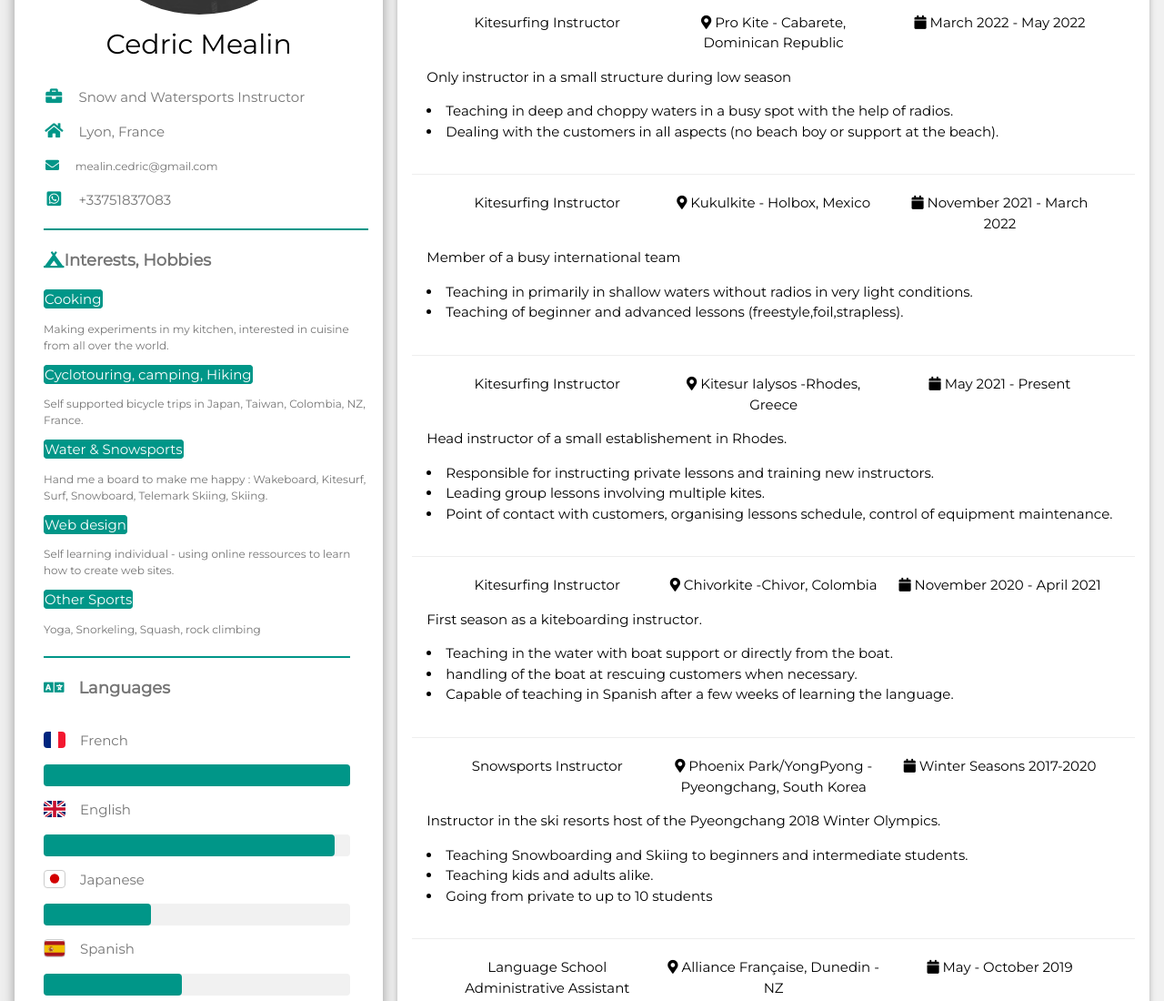
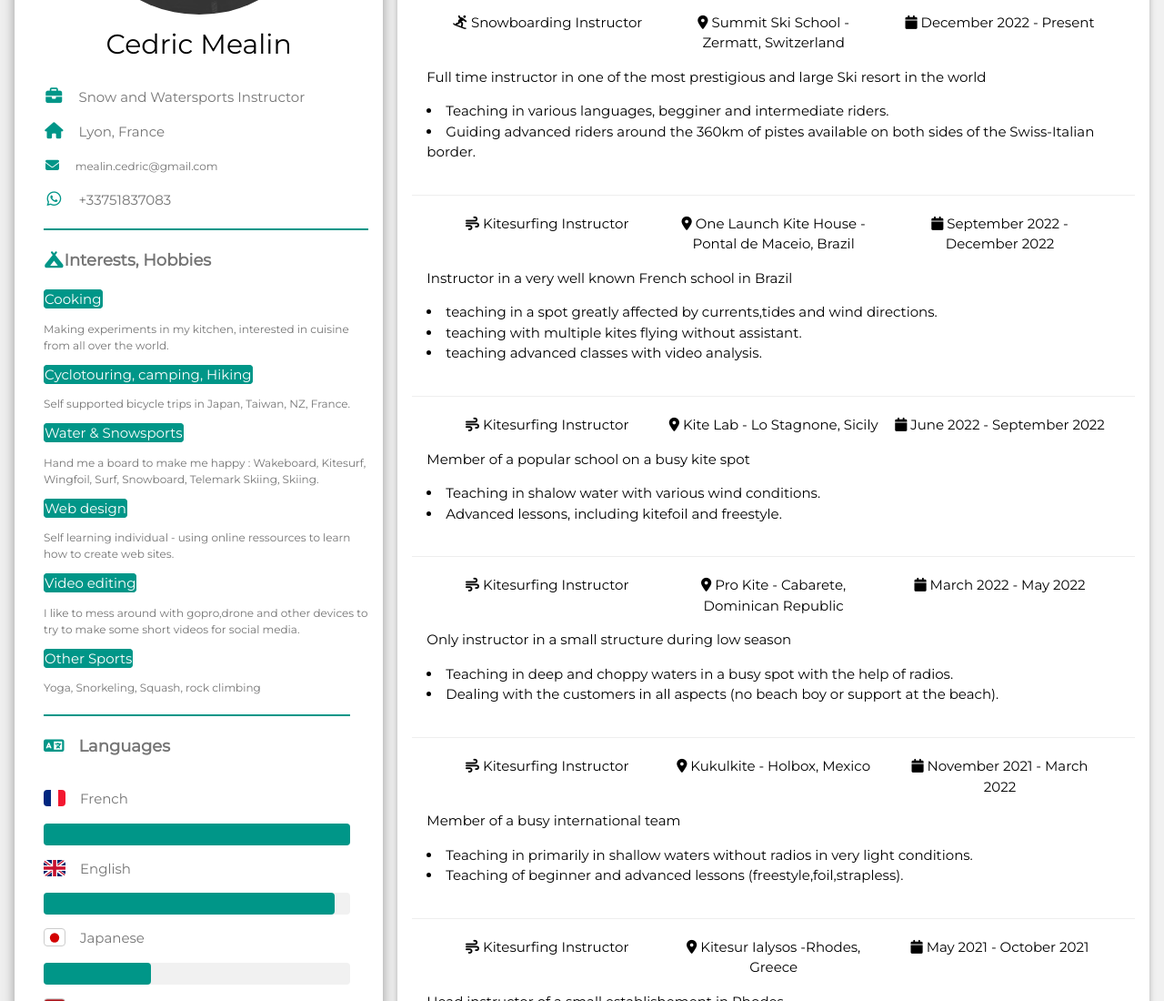
Before and after one commit to cedoinukoro/CV-Cedric-css, a plain HTML site: page index.html in a window 1280 px wide. Shown: the part 300-1400 px from the top of the page at 91% size. Drawn offline with nearby package versions, Linux system fonts and the light colour scheme.

Commit message:
Update index.html

```diff
--- a/index.html
+++ b/index.html
@@ -5,7 +5,8 @@
 <meta name="viewport" content="width=device-width, initial-scale=1">
 <link rel="stylesheet" href="https://www.w3schools.com/w3css/4/w3.css">
 <link rel='stylesheet' href='https://fonts.googleapis.com/css?family=Montserrat|Roboto'>
-<link rel="stylesheet" href="https://pro.fontawesome.com/releases/v5.10.0/css/all.css">
+<!--<link rel="stylesheet" href="https://pro.fontawesome.com/releases/v5.10.0/css/all.css">/-->
+<link rel="stylesheet" href="https://cdnjs.cloudflare.com/ajax/libs/font-awesome/6.2.1/css/all.min.css" integrity="sha512-MV7K8+y+gLIBoVD59lQIYicR65iaqukzvf/nwasF0nqhPay5w/9lJmVM2hMDcnK1OnMGCdVK+iQrJ7lzPJQd1w==" crossorigin="anonymous" referrerpolicy="no-referrer" />
 <link rel="stylesheet" href="https://cdnjs.cloudflare.com/ajax/libs/flag-icon-css/3.3.0/css/flag-icon.min.css">
 <style>
 html,body,h1,h2,h3,h4,h5,h6 {font-family: "Montserrat", "Roboto", "sans-serif"}
@@ -40,7 +41,7 @@ html,body,h1,h2,h3,h4,h5,h6 {font-family: "Montserrat", "Roboto", "sans-serif"}
           <p><i class="fa fa-briefcase fa-fw w3-margin-right w3-large w3-text-teal"></i>Snow and Watersports Instructor</p>
           <p><i class="fa fa-home fa-fw w3-margin-right w3-large w3-text-teal"></i>Lyon, France</p>
           <p><i class="fa fa-envelope fa-fw w3-margin-right w3-medium w3-text-teal"></i><span class="w3-small">mealin.cedric@gmail.com</span></p>
-          <p><i class="fab fa-whatsapp-square fa-fw w3-margin-right w3-large w3-text-teal"></i>+33751837083</p>
+          <p><i class="fab fa-whatsapp fa-fw w3-margin-right w3-large w3-text-teal"></i>+33751837083</p>
           <!--<p><i class="fab fa-line fa-fw w3-margin-right w3-large w3-text-teal"></i>Cousto38</p>  -->
 
            <!-- <hr>
@@ -76,15 +77,19 @@ html,body,h1,h2,h3,h4,h5,h6 {font-family: "Montserrat", "Roboto", "sans-serif"}
           </div>
           <div class="">
             <span class=" w3-round w3-border w3-border-teal w3-topleft w3-teal w3-medium">Cyclotouring, camping, Hiking</span>
-            <p class="w3-small">Self supported bicycle trips in Japan, Taiwan, Colombia, NZ, France. </p>
+            <p class="w3-small">Self supported bicycle trips in Japan, Taiwan, NZ, France. </p>
           </div>
           <div class="">
             <span class=" w3-round w3-border w3-border-teal w3-topleft w3-teal w3-medium">Water & Snowsports</span>
-            <p class="w3-small">Hand me a board to make me happy : Wakeboard, Kitesurf, Surf, Snowboard, Telemark Skiing, Skiing.</p>
+            <p class="w3-small">Hand me a board to make me happy : Wakeboard, Kitesurf, Wingfoil, Surf, Snowboard, Telemark Skiing, Skiing.</p>
           </div>
           <div class="">
             <span class=" w3-round w3-border w3-border-teal w3-topleft w3-teal w3-medium">Web design</span>
             <p class="w3-small">Self learning individual - using online ressources to learn how to create web sites. </p>
+          </div>
+		   <div class="">
+            <span class=" w3-round w3-border w3-border-teal w3-topleft w3-teal w3-medium">Video editing</span>
+            <p class="w3-small">I like to mess around with gopro,drone and other devices to try to make some short videos for social media.</p>
           </div>
           <div class="">
             <span class=" w3-round w3-border w3-border-teal w3-topleft w3-teal w3-medium">Other Sports</span>
@@ -137,10 +142,56 @@ html,body,h1,h2,h3,h4,h5,h6 {font-family: "Montserrat", "Roboto", "sans-serif"}
         <!-- TITLE WORK -->
         <h3 class=" w3-round w3-center w3-border  w3-teal w3-text-white"><i class="fa fa-suitcase fa-fw w3-margin-right w3-xlarge w3-text-white"></i>Work Experience</h3>
         <br>
-				  <!-- JOB 1 -->
+				<!-- JOB 1 -->
                 <div class="w3-container">
                   <div class="w3-row   w3-white w3-row-padding w3-center ">
-                    <div class="w3-third w3-show-inline-block"><i class=".fas .fa-snowboarding"><a href="indexalt.html"></a></i> Kitesurfing Instructor</div>
+                    <div class="w3-third w3-show-inline-block"><i class="fas fa-snowboarding"><a href="indexalt.html"></a></i> Snowboarding Instructor</div>
+                    <div class="w3-third w3-show-inline-block"><i class="fas fa-map-marker-alt"></i> Summit Ski School - Zermatt, Switzerland </div>
+                    <div class="w3-third w3-show-inline-block"><i class="fas fa-calendar"></i></i> December 2022 - Present </div>
+
+                  </div>
+                  <p class="">Full time instructor in one of the most prestigious and large Ski resort in the world<br>
+
+				  <li>Teaching in various languages, begginer and intermediate riders.</li>
+                  <li>Guiding advanced riders around the 360km of pistes available on both sides of the Swiss-Italian border. </li>
+                  </p>
+              </div>
+              <hr>
+				<!-- JOB 1 -->
+                <div class="w3-container">
+                  <div class="w3-row   w3-white w3-row-padding w3-center ">
+                    <div class="w3-third w3-show-inline-block"><i class=" fas fa-wind"><a href="indexalt.html"></a></i> Kitesurfing Instructor</div>
+                    <div class="w3-third w3-show-inline-block"><i class="fas fa-map-marker-alt"></i> One Launch Kite House - Pontal de Maceio, Brazil </div>
+                    <div class="w3-third w3-show-inline-block"><i class="fas fa-calendar"></i></i> September 2022 - December 2022 </div>
+
+                  </div>
+                  <p class="">Instructor in a very well known French school in Brazil<br>
+				  <li>teaching in a spot greatly affected by currents,tides and wind directions.</li>
+				  <li>teaching with multiple kites flying without assistant.</li>
+                  <li>teaching advanced classes with video analysis.</li>
+                  </p>
+              </div>
+              <hr>
+
+				 <!-- JOB 1 -->
+                <div class="w3-container">
+                  <div class="w3-row   w3-white w3-row-padding w3-center ">
+                    <div class="w3-third w3-show-inline-block"><i class="fas fa-wind"><a href="indexalt.html"></a></i> Kitesurfing Instructor</div>
+                    <div class="w3-third w3-show-inline-block"><i class="fas fa-map-marker-alt"></i> Kite Lab - Lo Stagnone, Sicily </div>
+                    <div class="w3-third w3-show-inline-block"><i class="fas fa-calendar"></i></i> June 2022 - September 2022 </div>
+
+                  </div>
+                  <p class="">Member of a popular school on a busy kite spot<br>
+				  <li>Teaching in shalow water with various wind conditions.</li>
+                  <li>Advanced lessons, including kitefoil and freestyle.</li>
+                  </p>
+              </div>
+              <hr>
+
+				 <!-- JOB 1 -->
+                <div class="w3-container">
+                  <div class="w3-row   w3-white w3-row-padding w3-center ">
+                    <div class="w3-third w3-show-inline-block"><i class="fas fa-wind"><a href="indexalt.html"></a></i> Kitesurfing Instructor</div>
                     <div class="w3-third w3-show-inline-block"><i class="fas fa-map-marker-alt"></i> Pro Kite - Cabarete, Dominican Republic </div>
                     <div class="w3-third w3-show-inline-block"><i class="fas fa-calendar"></i></i> March 2022 - May 2022 </div>
 
@@ -156,7 +207,7 @@ html,body,h1,h2,h3,h4,h5,h6 {font-family: "Montserrat", "Roboto", "sans-serif"}
 				  <!-- JOB 1 -->
                 <div class="w3-container">
                   <div class="w3-row   w3-white w3-row-padding w3-center ">
-                    <div class="w3-third w3-show-inline-block"><i class=".fas .fa-snowboarding"><a href="indexalt.html"></a></i> Kitesurfing Instructor</div>
+                    <div class="w3-third w3-show-inline-block"><i class="fas fa-wind"><a href="indexalt.html"></a></i> Kitesurfing Instructor</div>
                     <div class="w3-third w3-show-inline-block"><i class="fas fa-map-marker-alt"></i> Kukulkite - Holbox, Mexico </div>
                     <div class="w3-third w3-show-inline-block"><i class="fas fa-calendar"></i></i> November 2021 - March 2022 </div>
 
@@ -171,9 +222,9 @@ html,body,h1,h2,h3,h4,h5,h6 {font-family: "Montserrat", "Roboto", "sans-serif"}
                 <!-- JOB ONE -->
                 <div class="w3-container">
                   <div class="w3-row   w3-white w3-row-padding w3-center ">
-                    <div class="w3-third w3-show-inline-block"><i class=".fas .fa-snowboarding"><a href="indexalt.html"></a></i> Kitesurfing Instructor</div>
+                    <div class="w3-third w3-show-inline-block"><i class="fas fa-wind"><a href="indexalt.html"></a></i> Kitesurfing Instructor</div>
                     <div class="w3-third w3-show-inline-block"><i class="fas fa-map-marker-alt"></i> Kitesur Ialysos -Rhodes, Greece </div>
-                    <div class="w3-third w3-show-inline-block"><i class="fas fa-calendar"></i></i> May 2021 - Present </div>
+                    <div class="w3-third w3-show-inline-block"><i class="fas fa-calendar"></i></i> May 2021 - October 2021 </div>
 
                   </div>
                   <p class="">Head instructor of a small establishement in Rhodes.<br>
@@ -188,7 +239,7 @@ html,body,h1,h2,h3,h4,h5,h6 {font-family: "Montserrat", "Roboto", "sans-serif"}
               <!-- JOB ONE -->
               <div class="w3-container">
                 <div class="w3-row   w3-white w3-row-padding w3-center ">
-                  <div class="w3-third w3-show-inline-block"><i class=".fas .fa-snowboarding"><a href="indexalt.html"></a></i> Kitesurfing Instructor</div>
+                  <div class="w3-third w3-show-inline-block"><i class="fas fa-wind"><a href="indexalt.html"></a></i> Kitesurfing Instructor</div>
                   <div class="w3-third w3-show-inline-block"><i class="fas fa-map-marker-alt"></i> Chivorkite -Chivor, Colombia </div>
                   <div class="w3-third w3-show-inline-block"><i class="fas fa-calendar"></i></i> November 2020 - April 2021</div>
 
@@ -206,7 +257,7 @@ html,body,h1,h2,h3,h4,h5,h6 {font-family: "Montserrat", "Roboto", "sans-serif"}
          <!-- JOB TWO -->
         <div class="w3-container">
           <div class="w3-row   w3-white w3-row-padding w3-center ">
-            <div class="w3-third w3-show-inline-block"><i class=".fas .fa-snowboarding"><a href="indexalt.html"></a></i> Snowsports Instructor</div>
+            <div class="w3-third w3-show-inline-block"><i class="fas fa-skiing"><a href="indexalt.html"></a></i> Snowsports Instructor</div>
             <div class="w3-third w3-show-inline-block"><i class="fas fa-map-marker-alt"></i> Phoenix Park/YongPyong - Pyeongchang, South Korea</div>
             <div class="w3-third w3-show-inline-block"><i class="fas fa-calendar"></i></i> Winter Seasons 2017-2020</div>
 
@@ -224,7 +275,7 @@ html,body,h1,h2,h3,h4,h5,h6 {font-family: "Montserrat", "Roboto", "sans-serif"}
        <!-- JOB 3 -->
        <div class="w3-container">
         <div class="w3-row  w3-white w3-row-padding w3-center ">
-          <div class="w3-third w3-show-inline-block"><i class=".fas .fa-snowboarding"></i> Language School Administrative Assistant</div>
+          <div class="w3-third w3-show-inline-block"><i class=" fas fa-school"></i> Language School Administrative Assistant</div>
           <div class="w3-third w3-show-inline-block"><i class="fas fa-map-marker-alt"></i> Alliance Française, Dunedin - NZ</div>
           <div class="w3-third w3-show-inline-block"><i class="fas fa-calendar"></i></i> May - October 2019</div>
 
@@ -244,7 +295,7 @@ html,body,h1,h2,h3,h4,h5,h6 {font-family: "Montserrat", "Roboto", "sans-serif"}
       <!-- job 4 -->
       <div class="w3-container">
         <div class="w3-row   w3-white w3-row-padding w3-center ">
-          <div class="w3-third w3-show-inline-block"><i class=""></i> Administration Assistant</div>
+          <div class="w3-third w3-show-inline-block"><i class="fas fa-user-tie"></i> Administration Assistant</div>
           <div class="w3-third w3-show-inline-block"><i class="fas fa-map-marker-alt"></i> Onet Accueil - Lyon, France</div>
           <div class="w3-third w3-show-inline-block"><i class="fas fa-calendar"></i></i> June - December 2018</div>
 
@@ -266,7 +317,7 @@ html,body,h1,h2,h3,h4,h5,h6 {font-family: "Montserrat", "Roboto", "sans-serif"}
     <!-- job 5 -->
     <div class="w3-container">
       <div class="w3-row   w3-white w3-row-padding w3-center ">
-        <div class="w3-third w3-show-inline-block"><i class=""></i> Hotel Receptionist</div>
+        <div class="w3-third w3-show-inline-block"><i class="fas fa-hotel"></i> Hotel Receptionist</div>
         <div class="w3-third w3-show-inline-block"><i class="fas fa-map-marker-alt"></i> Temporim Hotels - Lyon, France</div>
         <div class="w3-third w3-show-inline-block"><i class="fas fa-calendar"></i></i> May 2016 - April 2017</div>
 
@@ -286,7 +337,7 @@ html,body,h1,h2,h3,h4,h5,h6 {font-family: "Montserrat", "Roboto", "sans-serif"}
     <!-- job 6 -->
     <div class="w3-container">
       <div class="w3-row  w3-text-olive w3-white w3-row-padding w3-center ">
-        <div class="w3-third w3-show-inline-block"><i class=""></i> Cook, Baker</div>
+        <div class="w3-third w3-show-inline-block"><i class=" fas fa-hamburger"></i> Cook, Baker</div>
         <div class="w3-third w3-show-inline-block"><i class="fas fa-map-marker-alt"></i> Various Locations</div>
         <div class="w3-third w3-show-inline-block"><i class="fas fa-calendar"></i></i> 3 years Experience</div>
 
@@ -312,29 +363,31 @@ html,body,h1,h2,h3,h4,h5,h6 {font-family: "Montserrat", "Roboto", "sans-serif"}
         <!--kite  -->
         <div class="w3-container">
           <div class="w3-row  w3-padding-16  w3-white w3-row-padding w3-center ">
-            <div class="w3-third w3-show-inline-block"><i class="fas "></i> Kiteboarding Instructor Certification</div>
+            <div class="w3-third w3-show-inline-block"><i class="fas fa-wind "></i> Kiteboarding Instructor Certification</div>
             <div class="w3-third w3-show-inline-block"><i class="fas fa-map-marker-alt"></i> International Kiteboarding Organization - Narbonne, France</div>
             <div class="w3-third w3-show-inline-block"><i class="fas fa-calendar"></i></i> summer 2020</div>
 
           </div>
           <p>Completed the AITC,ITC and First Aid courses.
             <br>
-            Certified lvl 2 IKO Instructor id #175056.
-            </p>
+            <a href="https://www.ikointl.com/member-public-detail?uid=175056">Certified lvl 2 IKO Instructor id #175056</a>
+
           <hr>
         </div>
         <div class="w3-container">
           <div class="w3-row  w3-text-olive w3-white w3-row-padding w3-center ">
             <div class="w3-third w3-show-inline-block">
-              <a href="indexalt.html"><span class="fas fa-snowboarding w3-show-inline-block w3-large w3-round"title="Sport CV"></span></a><p class="w3-show-inline-block w3-margin-left">Instructor Certification</p>
+              <a href="indexalt.html"><span class="fas fa-light fa-person-snowboarding w3-show-inline-block w3-large w3-round"title="Sport CV"></span></a><p class="w3-show-inline-block w3-margin-left">Instructor Certification</p>
 
         </div>
             <div class="w3-third w3-show-inline-block"><i class="fas fa-map-marker-alt"></i> CASI - ACMS , Andorra</div>
+
             <div class="w3-third w3-show-inline-block"><i class="fas fa-calendar"></i></i> Winter 2017</div>
 
           </div>
-          <p>Canadian Association of Snowboard Instructors - Level 2
-          </p>
+          <p>Canadian Association of Snowboarding Instructors - Level 2
+
+
           <hr>
         </div>
         <div class="w3-container">
```
